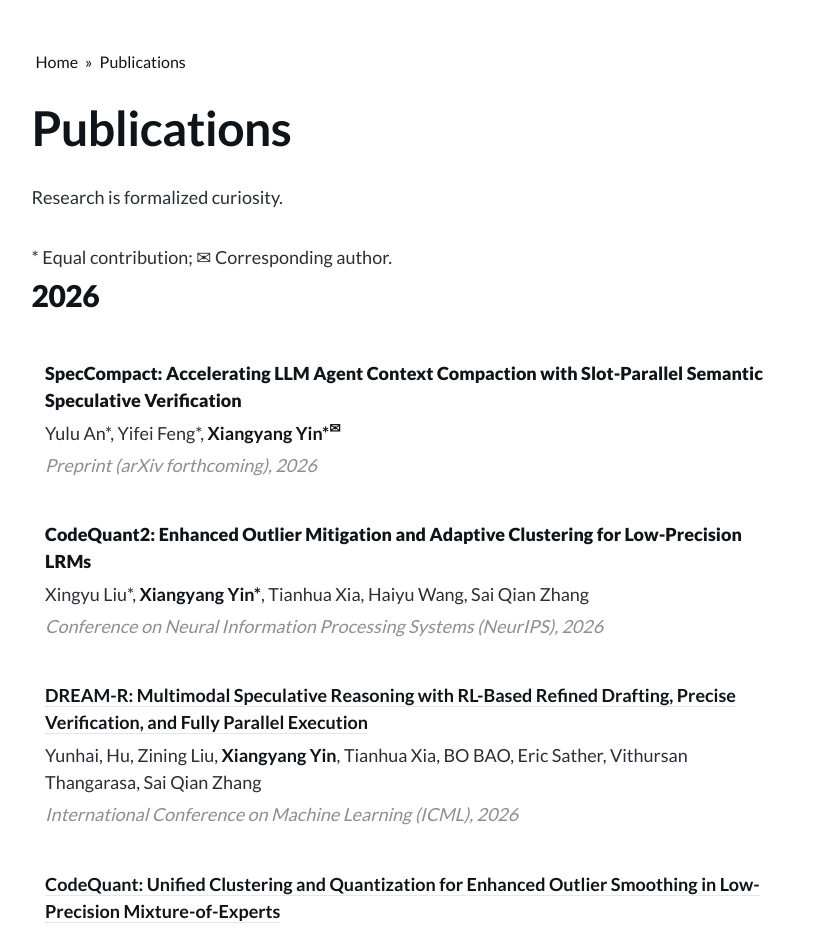
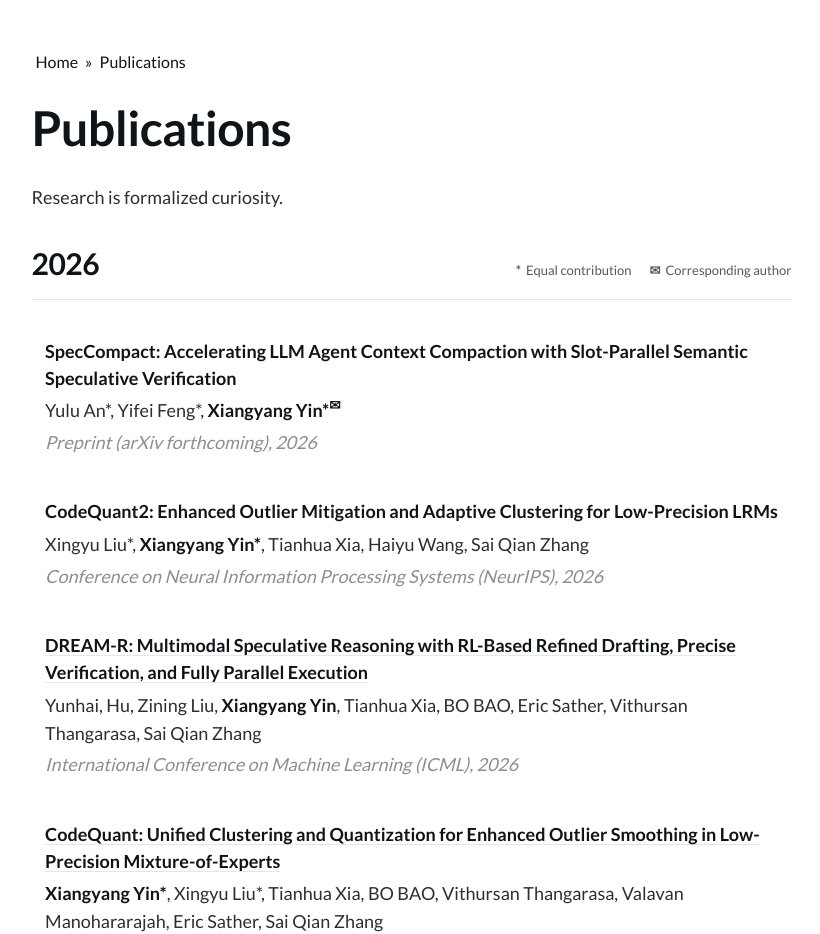
Before and after one commit to shawnyin128/shawnyin128.github.io, a Jekyll site: the page built from _pages/publication.md, in a window 1280 px wide. Shown: the part 429-1363 px from the top of the page, without its empty margins (221-1041 px from the left). Built offline with Jekyll 4.4.1, drawn with Linux system fonts in a browser that asks for light colours; a style sheet for code colours, icons or effects is not loaded.

Commit message:
Refine author legends and unify paper title styling

```diff
--- a/_data/settings.yml
+++ b/_data/settings.yml
@@ -94,7 +94,7 @@
 selected_works_settings:
   enable: true
   title: Selected Works
-  description: '* Equal contribution; &#9993; Corresponding author.'
+  description:
   view_all_link: '/publications/'
   items:
     - title: 'SpecCompact: Accelerating LLM Agent Context Compaction with Slot-Parallel Semantic Speculative Verification'
--- /dev/null
+++ b/_includes/author-legend.html
@@ -0,0 +1,4 @@
+<div class="author-legend" aria-label="Author contribution legend">
+  <span class="author-legend__item"><span class="author-legend__symbol" aria-hidden="true">*</span> Equal contribution</span>
+  <span class="author-legend__item"><span class="author-legend__symbol" aria-hidden="true">&#9993;</span> Corresponding author</span>
+</div>
--- a/_includes/main.scss
+++ b/_includes/main.scss
@@ -150,11 +150,56 @@
    Publications Layout
    ========================= */
 
+.author-legend {
+  display: flex;
+  flex-wrap: wrap;
+  align-items: baseline;
+  gap: 6px 18px;
+  color: var(--text-mid);
+  opacity: .8;
+  font-size: 13px;
+  font-weight: 400;
+  line-height: 1.5;
+}
+
+.author-legend__item {
+  display: inline-flex;
+  align-items: baseline;
+  gap: 5px;
+  white-space: nowrap;
+}
+
+.author-legend__symbol {
+  font-weight: 600;
+}
+
+.publication-year-header {
+  display: flex;
+  flex-wrap: wrap;
+  align-items: baseline;
+  justify-content: space-between;
+  gap: 12px 24px;
+  margin-bottom: 24px;
+  padding-bottom: 16px;
+  border-bottom: 1px solid var(--border-color);
+}
+
+.page__content .publication-year-header h2 {
+  margin: 0;
+}
+
+@media (max-width: 640px) {
+  .publication-year-header {
+    flex-direction: column;
+    align-items: flex-start;
+  }
+}
+
 .publications-grid {
   display: flex;
   flex-direction: column;
   gap: 1rem;               /* 卡片之间更松 */
-  margin-top: 2rem;
+  margin-top: 0;
 }
 
 
@@ -194,7 +239,7 @@
    ========================= */
 
 .publication-title {
-  font-weight: 600;
+  font-weight: 700;
   line-height: 1.5;
   margin-bottom: 0.35rem;       /* title -> authors 拉开 */
 }
@@ -224,16 +269,22 @@
    Links
    ========================= */
 
-.publication-title a {
+.page__content .publication-title a {
   color: inherit;
-  text-decoration: none;
+  font-weight: inherit;
+  border-bottom: 0;
+  text-decoration: underline;
+  text-decoration-color: var(--border-color);
+  text-decoration-thickness: 1px;
+  text-underline-offset: 3px;
 }
 
-/* Hover: Light / Dark 各用一个更和谐的蓝 */
-.scheme--light .publication-title a:hover {
-  color: #0b63a8;
+.publication-title strong {
+  font-weight: inherit;
 }
 
-.scheme--dark .publication-title a:hover {
-  color: #6bb6ff;
+.page__content .publication-title a:hover,
+.page__content .publication-title a:focus-visible {
+  color: inherit;
+  text-decoration-color: currentColor;
 }
--- a/_pages/publication.md
+++ b/_pages/publication.md
@@ -7,9 +7,10 @@
 page_cover: '/images/header/pub_cover.jpg'
 ---
 
-<p class="publication-authors">* Equal contribution; &#9993; Corresponding author.</p>
-
-<h2 class="animate"><strong>2026</strong></h2>
+<div class="publication-year-header animate">
+  <h2>2026</h2>
+  {% include author-legend.html %}
+</div>
 <div class="publications-grid">
 
 <div class="publication-card animate">
```
Also changed, not shown: _includes/section-selected-works.html (+15 -1 lines).
